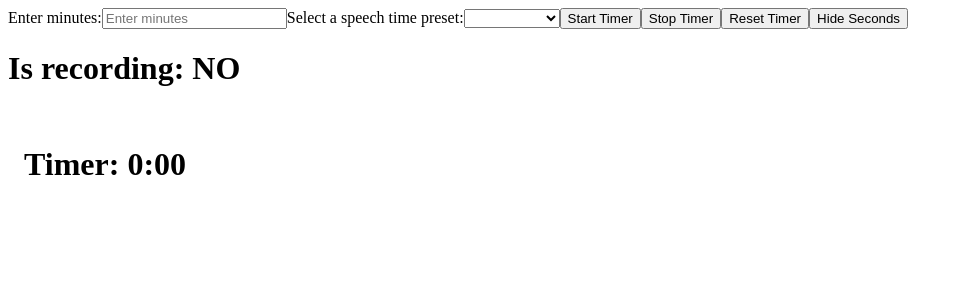
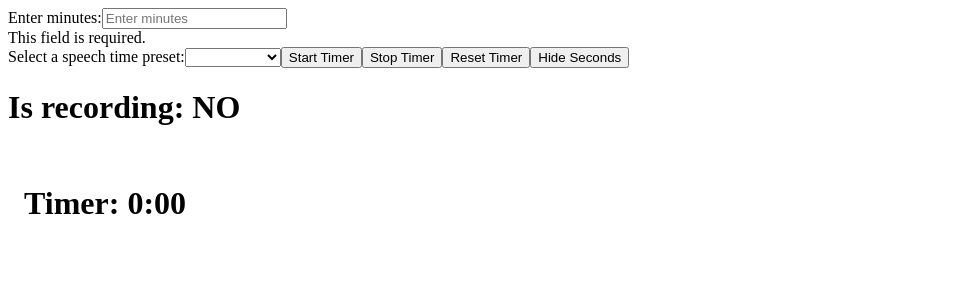
Before and after one commit to Ajuska/toastmasters-timer, an Angular app: page / in a window 1280 px wide. Both pictures are taken after a click on the button "Start Timer". Shown: the top 300 px of the page, without its empty margins (0-963 px from the left). Built offline with nearby package versions, Linux system fonts and the light colour scheme.

Commit message:
Refactor display of more specific error messages

```diff
--- a/src/app/app.component.html
+++ b/src/app/app.component.html
@@ -5,17 +5,17 @@
   <input
     type="number"
     [(ngModel)]="userMinutes"
-    (ngModelChange)="updateBackgroundColor()"
     [disabled]="isDisabled"
     placeholder="Enter minutes"
     required
     #userMinutesInput="ngModel"
+    min="1"
   />
-  <div
-    *ngIf="userMinutesInput.invalid && userMinutesInput.touched"
-    class="error"
-  >
-    This field is required.
+  <div *ngIf="userMinutesInput.invalid && isStartTimerTouched" class="error">
+    <span *ngIf="userMinutes === 0; else elseBlock" class="error">
+      Please enter a number greater than 0.
+    </span>
+    <ng-template #elseBlock>This field is required.</ng-template>
   </div>
   <label for="speechPreset">Select a speech time preset:</label>
   <select
--- a/src/app/app.component.ts
+++ b/src/app/app.component.ts
@@ -26,6 +26,7 @@ export class AppComponent {
   isDisabled: boolean = false;
   displaySeconds: boolean = true;
   selectedPreset: SpeechTypes = '';
+  isStartTimerTouched: boolean = false;
 
   timeLeftSpeech = {
     150: 'green',
@@ -58,6 +59,7 @@ export class AppComponent {
   };
 
   startTimer() {
+    this.isStartTimerTouched = true;
     if (!this.userMinutes) {
       return;
     }
```
